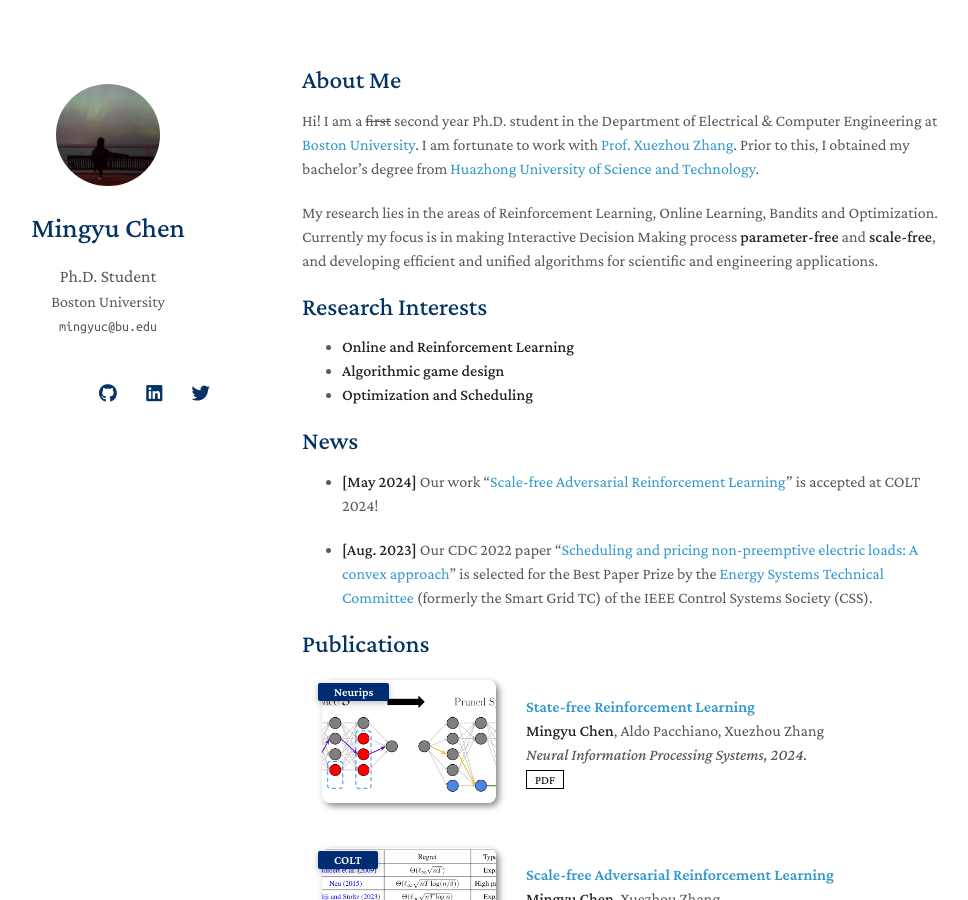
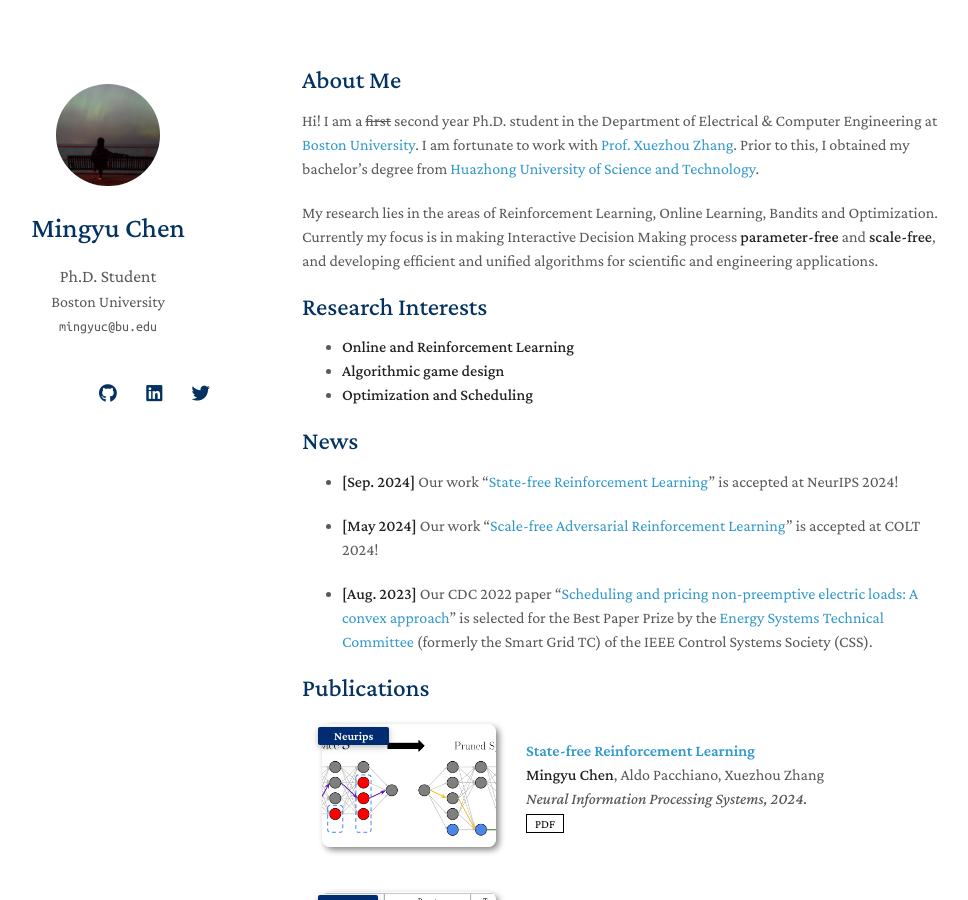
Before and after one commit to MYC000801/MYC000801.github.io, a Jekyll site: the page built from index.md, in a window 1280 px wide and 900 px high. Shown: the whole window, without its empty margins (168-1136 px from the left). Built offline with Jekyll 4.4.1, drawn with Linux system fonts in a browser that asks for light colours; nearby versions of some CDN libraries; a style sheet for code colours, icons or effects is not loaded; our own code applies the rules of GitHub Pages for plain Markdown files.

Commit message:
Update index.md

```diff
--- a/index.md
+++ b/index.md
@@ -16,6 +16,8 @@ My research lies in the areas of Reinforcement Learning, Online Learning, Bandit
 
 ## News
 
+- **[Sep. 2024]** Our work “[State-free Reinforcement Learning](https://arxiv.org/abs/2409.18439)” is accepted at NeurIPS 2024!
+
 - **[May 2024]** Our work “[Scale-free Adversarial Reinforcement Learning](https://arxiv.org/abs/2403.00930)” is accepted at COLT 2024!
 
 - **[Aug. 2023]** Our CDC 2022 paper “[Scheduling and pricing non-preemptive electric loads: A convex approach](https://ieeexplore.ieee.org/document/9993199)” is selected for the Best Paper Prize by the [Energy Systems Technical Committee](https://ieeecss.org/technical-committee/energy-systems) (formerly the Smart Grid TC) of the IEEE Control Systems Society (CSS).
```
